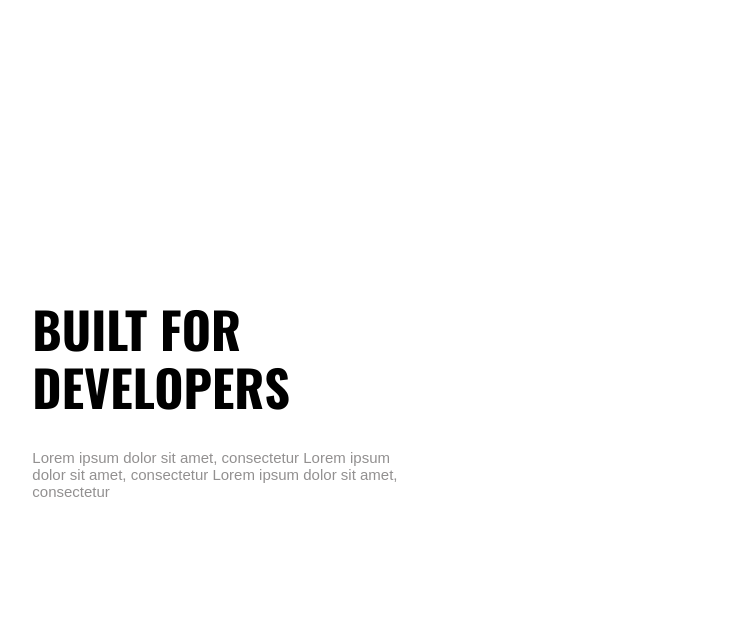
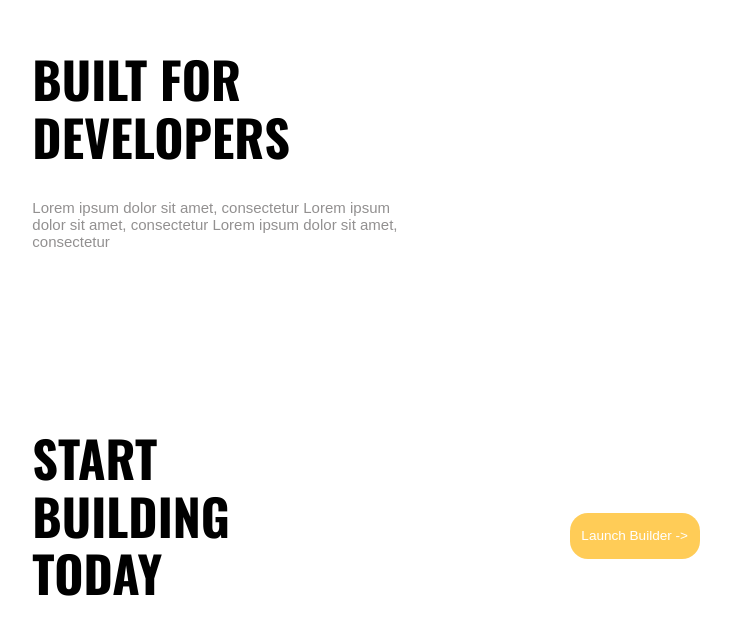
Before and after one commit to juliacodes/Decore, a React (Create React App) app: page / in a window 1280 px wide. Shown: the part 2563-3198 px from the top of the page, without its empty margins (153-884 px from the left). Built offline with nearby package versions, Linux system fonts and the light colour scheme; a web font is replaced by a local one.

Commit message:
add footer

```diff
--- a/src/App.js
+++ b/src/App.js
@@ -9,6 +9,8 @@ import Navbar from './Components/Navbar';
 import Shapes from './Components/BackgroundShapes';
 
 import RightBar from './Components/RightBar';
+
+import Footer from './Components/Footer';
 
 const App = () => (
     <Layout>
@@ -55,6 +57,7 @@ const App = () => (
                 </FlexLeft>
                 <FlexRight />
             </Container>
+            <Footer />
         </LayoutInner>
     </Layout>
 );
--- /dev/null
+++ b/src/Components/Footer/Footer.js
@@ -0,0 +1,42 @@
+import React from 'react';
+import styled from 'styled-components';
+import { Container } from '../Layout';
+import { FlexLeft, FlexRight, FlexCenter } from '../FlexSplit';
+
+import { COLORS, QUERIES, SubHeading, Button } from '../../Styling';
+
+const FooterContainer = styled(Container)`
+    height: 500px;
+
+    ${FlexLeft} {
+        width: 30%;
+    }
+
+    ${FlexRight} {
+        width: 30%;
+    }
+
+    ${Button} {
+        background-color: #ffcc57;
+        color: #fff;
+    }
+`;
+
+const Footer = () => (
+    <FooterContainer>
+        <FlexLeft>
+            <SubHeading>
+                Start
+                <br />
+                Building
+                <br />
+                Today
+            </SubHeading>
+        </FlexLeft>
+        <FlexRight>
+            <Button>Launch Builder -></Button>
+        </FlexRight>
+    </FooterContainer>
+);
+
+export default Footer;
--- /dev/null
+++ b/src/Components/Footer/index.js
@@ -0,0 +1 @@
+export { default } from './Footer';
```
